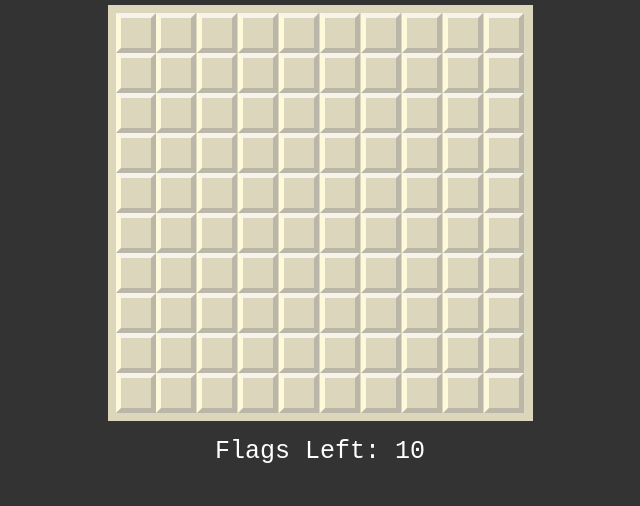
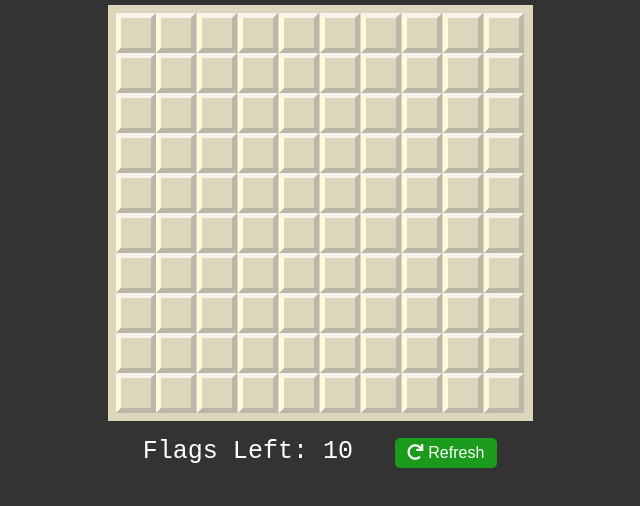
Before and after one commit to atwalsultan/minesweeper, a plain HTML site: page index.html in a window 1280 px wide. Shown: the part 94-600 px from the top of the page, without its empty margins (320-960 px from the left). Drawn offline with Linux system fonts and the light colour scheme.

Commit message:
Added refresh button to start new game

```diff
--- a/app.js
+++ b/app.js
@@ -1,14 +1,30 @@
 // Selecting elements and declaring global variables
 const grid = document.querySelector('.grid');
 const flagsLeft = document.querySelector('.flags_left');
-const result = document.querySelector('.result')
+const result = document.querySelector('.result');
+const refresh = document.querySelector('#refresh');
+let width;
+let numberBombs;
+let cells;
+let flags;
+let isGameOver;
 
-let width = 10;
-let numberBombs = 10;
-let cells = [];
-let flags = 0;
-let isGameOver = false;
+refresh.addEventListener('click', newGame);
 
+// Start new game
+function newGame() {
+    // Getting rid of the old grid
+    grid.innerHTML = '';
+    result.innerHTML = '';
+
+    // (Re)Setting all variables
+    width = 10;
+    numberBombs = 10;
+    cells = [];
+    flags = 0;
+    isGameOver = false;
+
+    // (Re)Setting flags left
     flagsLeft.innerHTML = numberBombs;
 
     // Creating shuffled array with bombs at random positions
@@ -67,6 +83,9 @@ for(let i=0; i<cells.length; i++) {
             cells[i].setAttribute('data', total);
         }
     }
+}
+
+newGame();
 
 // Add flag with right click
 function addFlag(cell) {
--- a/index.html
+++ b/index.html
@@ -5,6 +5,7 @@
     <meta name="viewport" content="width=device-width, initial-scale=1.0">
     <title>Minesweeper</title>
     <link rel="stylesheet" href="style.css">
+    <link rel="stylesheet" href="https://use.fontawesome.com/releases/v5.13.0/css/all.css" integrity="sha384-Bfad6CLCknfcloXFOyFnlgtENryhrpZCe29RTifKEixXQZ38WheV+i/6YWSzkz3V" crossorigin="anonymous">
 </head>
 <body>
     <header>
@@ -12,8 +13,9 @@
     </header>
     <div class="container">
         <div class="grid"></div>
+        <div class="flags">Flags Left: <span class="flags_left"></span></div>
+        <button class="btn" id="refresh"><i class="fas fa-redo"></i>Refresh</button>
         <div class="result"></div>
-        <div class="flags">Flags Left: <span class="flags_left"></span></div>
     </div>
 
     <script src="app.js"></script>
--- a/style.css
+++ b/style.css
@@ -22,6 +22,7 @@ header h1{
 .container {
     max-width: 425px;
     margin: auto;
+    text-align: center;
 }
 
 .grid {
@@ -38,7 +39,6 @@ header h1{
     border: 5px solid;
     border-color: #f5f3eb #bab7a9 #bab7a9 #fff9db;
     font-size: 25px;
-    text-align: center;
 }
 
 div.checked {
@@ -50,11 +50,34 @@ div.checked {
 .flags {
     color: #fff;
     font-size: 25px;
-    text-align: center;
+    display: inline-block;
 }
 
 .result {
     color: #e76346;
-    text-align: center;
-    font-size: 30px;
+    font-size: 2.5rem;
 }
+
+.btn {
+    padding: 0.4rem 0.8rem;
+    font-size: 1rem;
+    border: none;
+    cursor: pointer;
+    outline: none;
+    color: #fff;
+    background-color: #1b9b1b;
+    border-radius: 5px;
+}
+
+.btn:hover {
+    opacity: 0.9;
+}
+
+#refresh {
+    margin-left: 2rem;
+    margin-bottom: 1rem;
+}
+
+i {
+    margin-right: 5px;
+}
```
Lines whose indentation alone changed are shown as unchanged.
